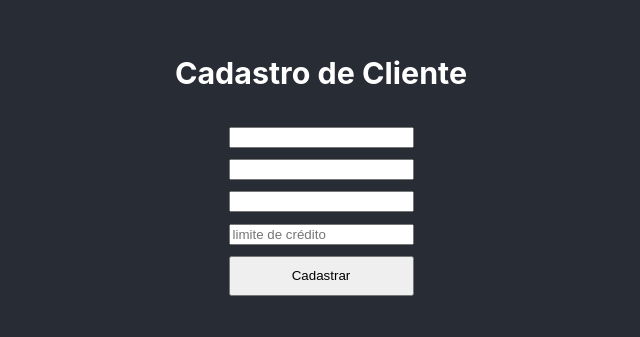
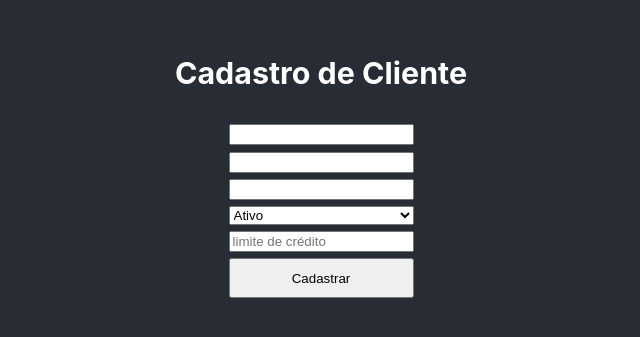
Before and after one commit to eniosombra/example-react-hook-form, a React (Create React App) app: page / in a window 1280 px wide. Shown: the part 211-548 px from the top of the page, without its empty margins (319-959 px from the left). Built offline with nearby package versions, Linux system fonts and the light colour scheme.

Commit message:
trabalhando com campos do tipo select

```diff
--- a/src/App.tsx
+++ b/src/App.tsx
@@ -3,10 +3,16 @@ import { useForm } from 'react-hook-form'
 
 import './App.css'
 
+enum StatusEnum {
+  active = 'active',
+  inactive = 'inactive'
+}
+
 type FormValues = {
   name: string
   email: string
   group: string
+  status: StatusEnum
   creditLimit: number
 }
 
@@ -50,6 +56,11 @@ function App() {
           </span>
         )}
 
+        <select {...register('status')}>
+          <option value="active">Ativo</option>
+          <option value="inactive">Inativo</option>
+        </select>
+
         <input
           type="number"
           {...register('creditLimit', { required: true, valueAsNumber: true })}
```
